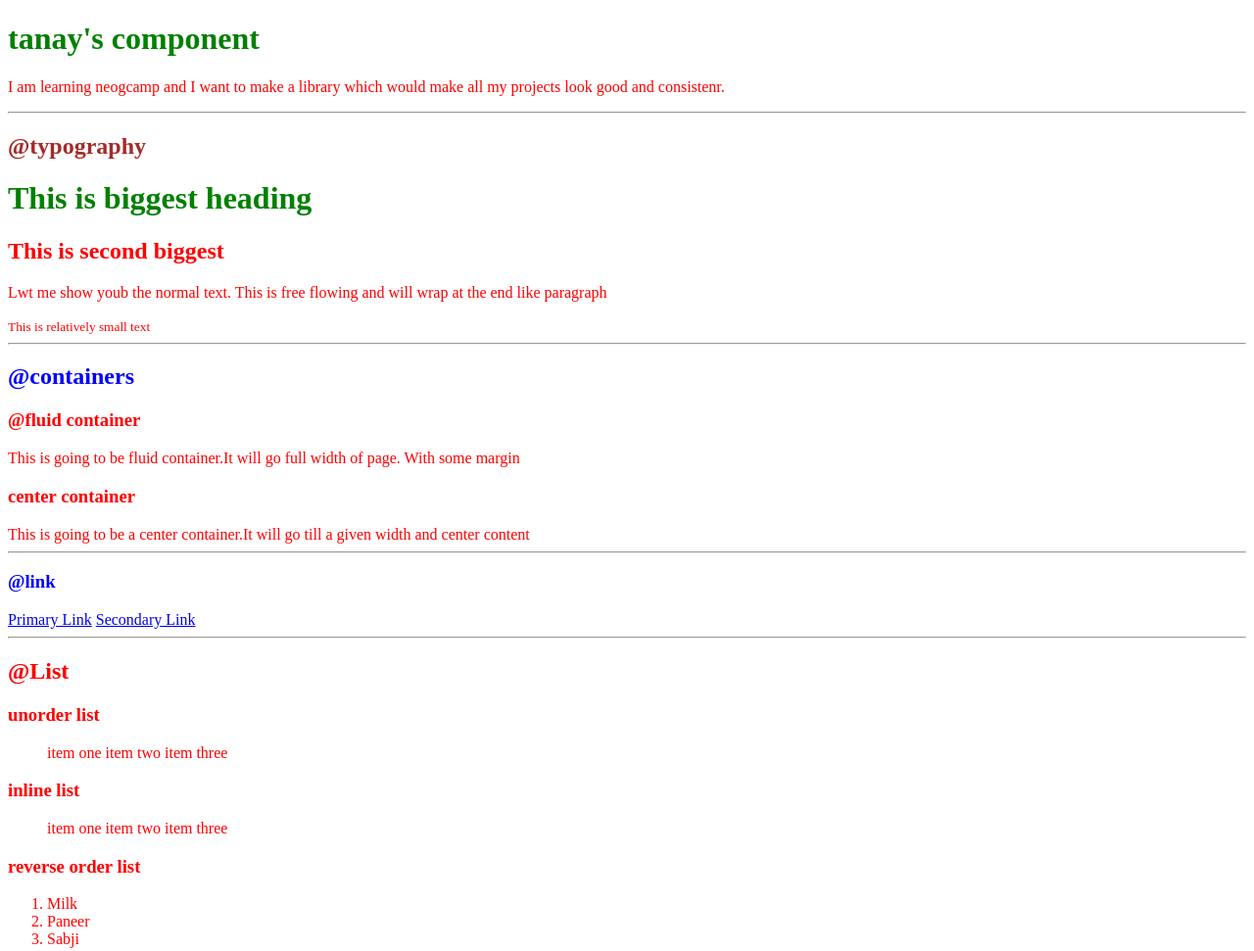
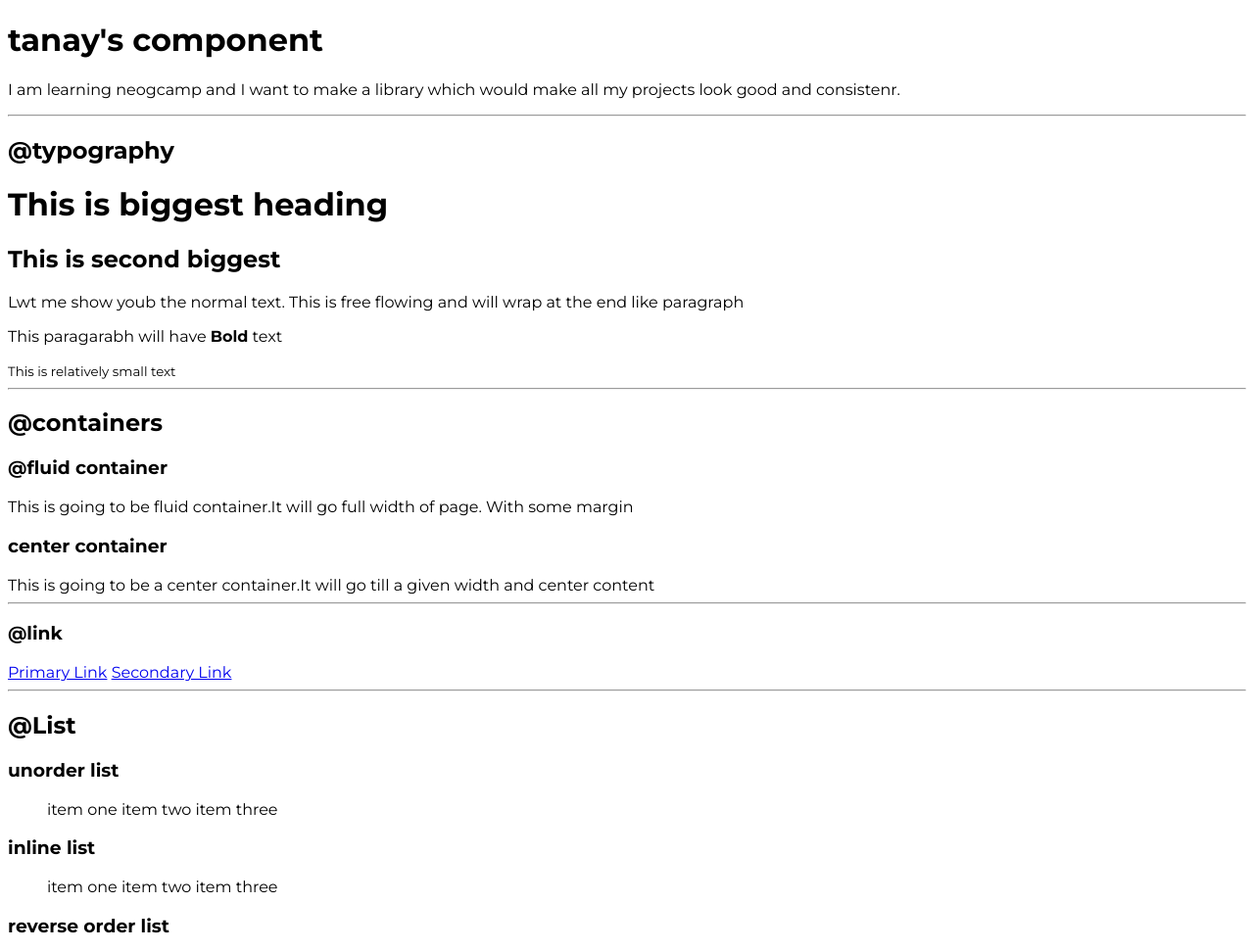
Before and after one commit to RajKumar341994/portfolio, a website: page index.html in a window 1280 px wide. Shown: the top 971 px of the page at 98% size. Drawn offline with Linux system fonts and the light colour scheme.

Commit message:
tyougraphy push

```diff
--- a/index.html
+++ b/index.html
@@ -11,19 +11,20 @@
     <h1>tanay's component</h1>
     <p>I am learning neogcamp and I want to make a library which would make all my projects look good and consistenr.</p>
     <hr >
-    <h2 id="h2-col">@typography</h2>
+    <h2>@typography</h2>
     <h1>This is biggest heading</h1>
     <h2>This is second biggest</h2>
     <p>Lwt me show youb the normal text. This is free flowing and will wrap at the end like paragraph</p>
+    <p>This paragarabh will have <strong>Bold</strong> text</p>
     <small>This is relatively small text</small>
     <hr >
-    <h2 class="para">@containers</h2>
+    <h2>@containers</h2>
     <h3>@fluid container</h3>
     <div>This is going to be fluid container.It will go full width of page. With some margin</div>
     <h3>center container</h3>
     <div>This is going to be a center container.It will go till a given width and center content</div>
     <hr >
-    <h3 class="para">@link</h3>
+    <h3>@link</h3>
     <a href="/">Primary Link</a>
     <a href="/">Secondary Link</a>
     <hr>
--- a/styles.css
+++ b/styles.css
@@ -1,13 +1,5 @@
+@import url('https://fonts.googleapis.com/css2?family=Montserrat:wght@400;700&display=swap');
 body {
-    color: red;
+    font-family: 'Montserrat', sans-serif;
+
 }
-
-h1 {
-    color: green;
-}
-#h2-col {
-    color: brown;
-}
-.para {
-    color: blue;
-}
```
